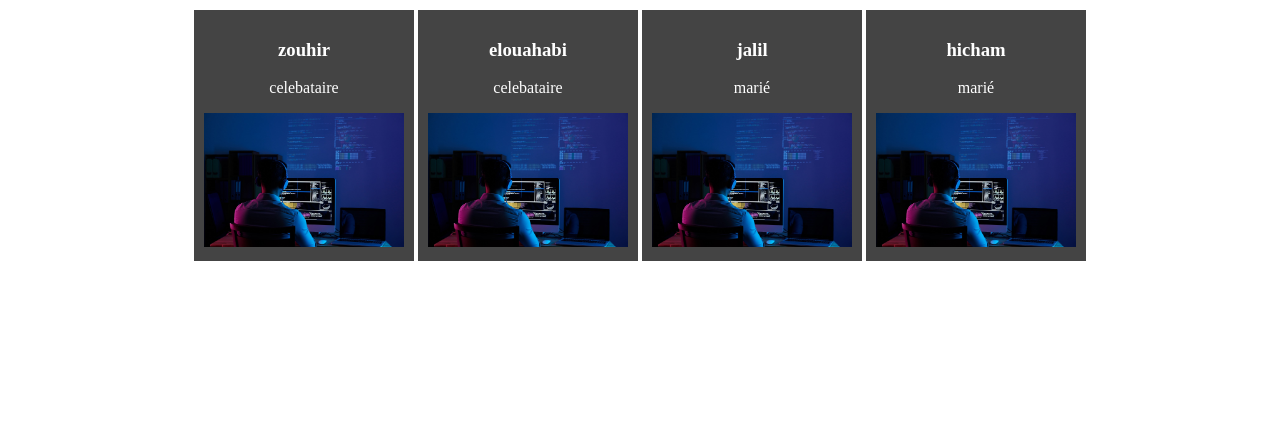
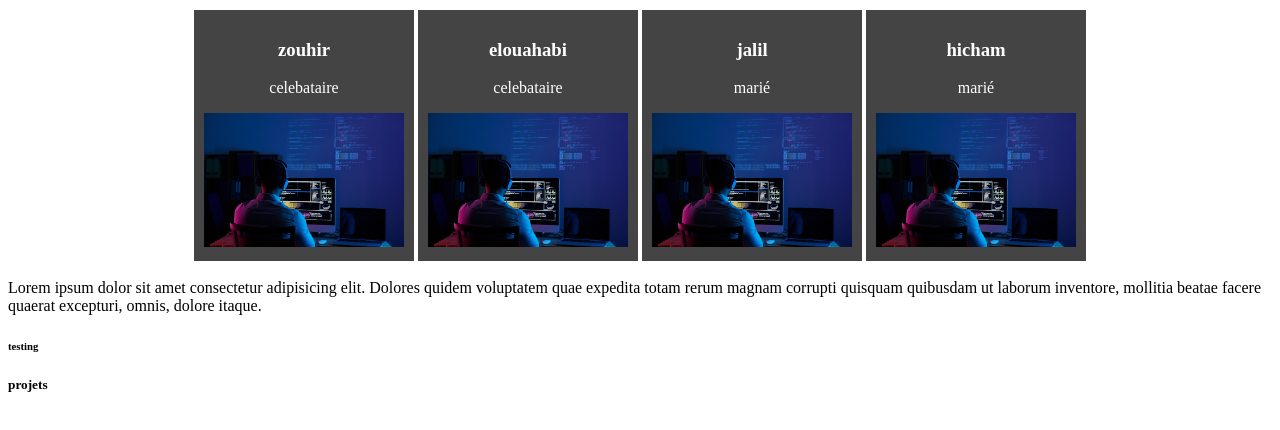
Before and after one commit to aymanecoding/projet_rabiai, a plain HTML site: page index.html in a window 1280 px wide. Drawn offline with Linux system fonts and the light colour scheme.

Commit message:
modifier html et css

```diff
--- a/index.html
+++ b/index.html
@@ -13,6 +13,11 @@
 
 
     <script src="main.js"></script>
+    <p>Lorem ipsum dolor sit amet consectetur adipisicing elit. Dolores quidem voluptatem quae expedita totam rerum magnam corrupti quisquam quibusdam ut laborum inventore, mollitia beatae facere quaerat excepturi, omnis, dolore itaque.</p>
+    <h6>testing</h6>
+    <h5>projets
+
+    </h5>
 
 </body>
 </html>
--- a/style.css
+++ b/style.css
@@ -0,0 +1 @@
+testing /***** Section *****/  /***** End Section *****/
```
